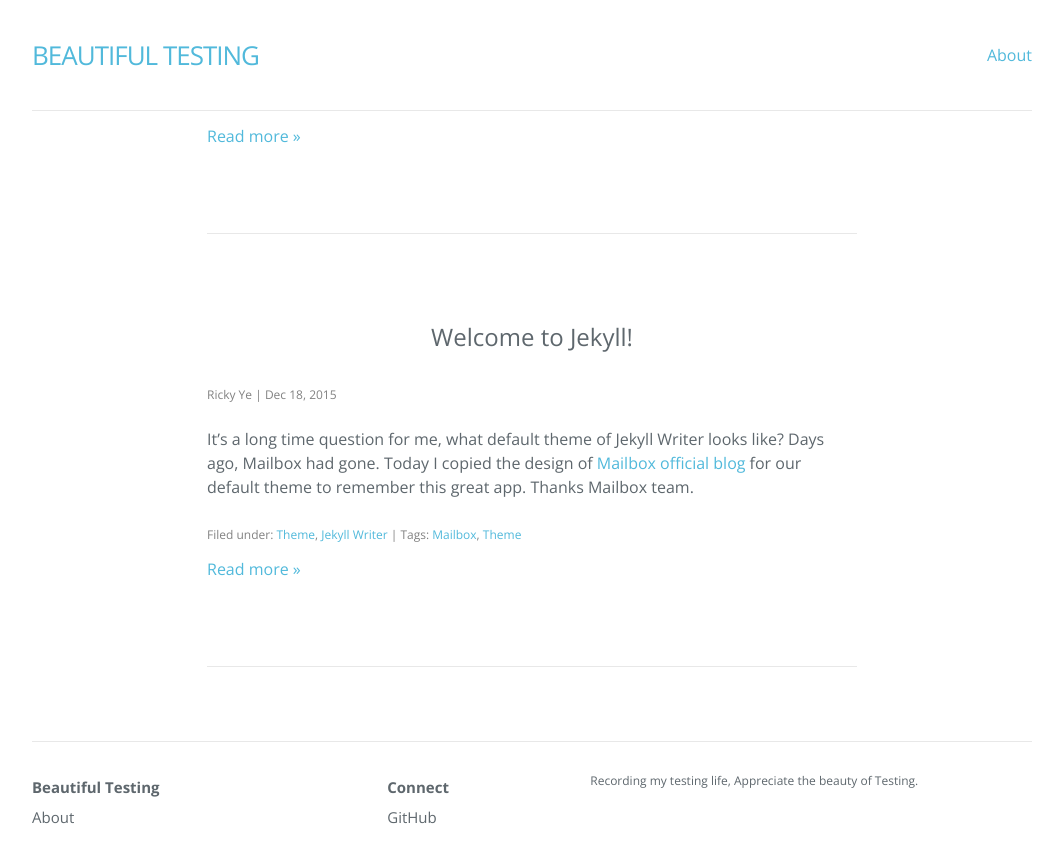
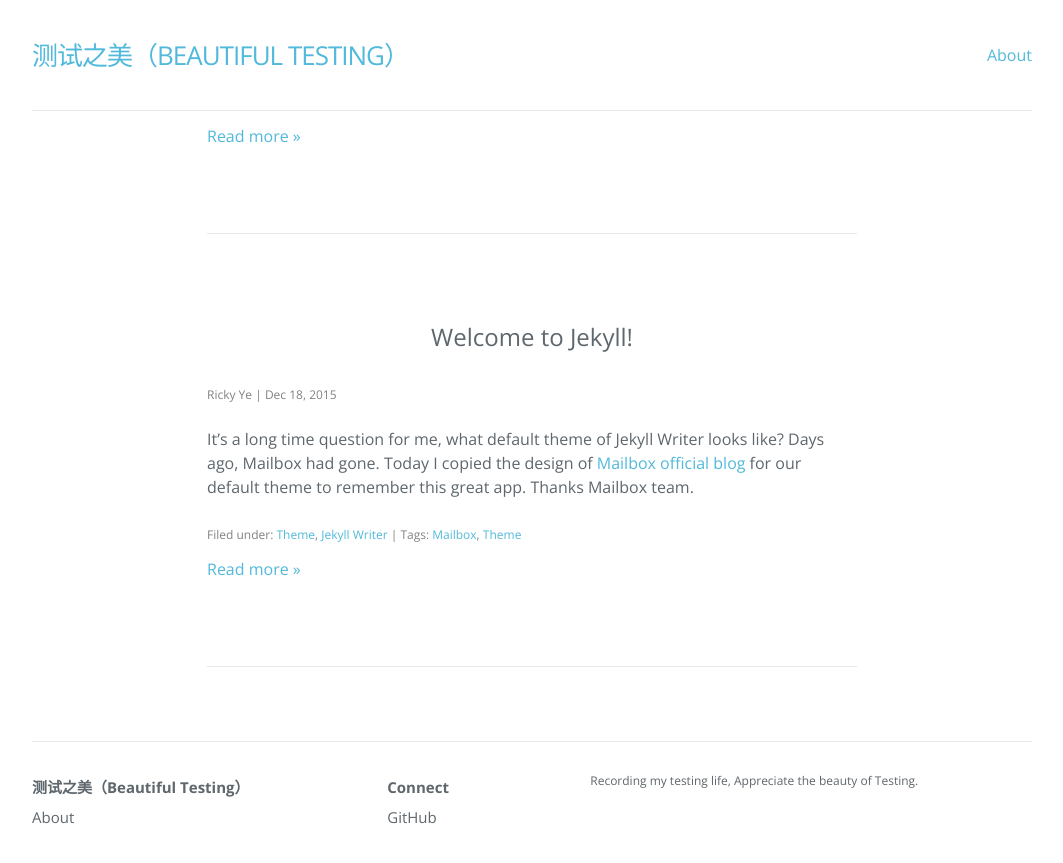
Before and after one commit to wenjoyee/okgogotest.github.io, a Jekyll site: the page built from index.html, in a window 1280 px wide and 900 px high, scrolled down 714 px. Shown: the top 863 px of the window, without its empty margins (108-1171 px from the left). Built offline with Jekyll 4.4.1, drawn with Linux system fonts in a browser that asks for light colours; nearby versions of some CDN libraries; the list of posts is cut into pages by our own code.

Commit message:
Update _config.yml

```diff
--- a/_config.yml
+++ b/_config.yml
@@ -1,5 +1,5 @@
 # Created by Jekyll Writer
-title: Beautiful Testing
+title: 测试之美（Beautiful Testing）
 author: Ricky Ye
 description: >
   Recording my testing life, Appreciate the beauty of Testing.
```
